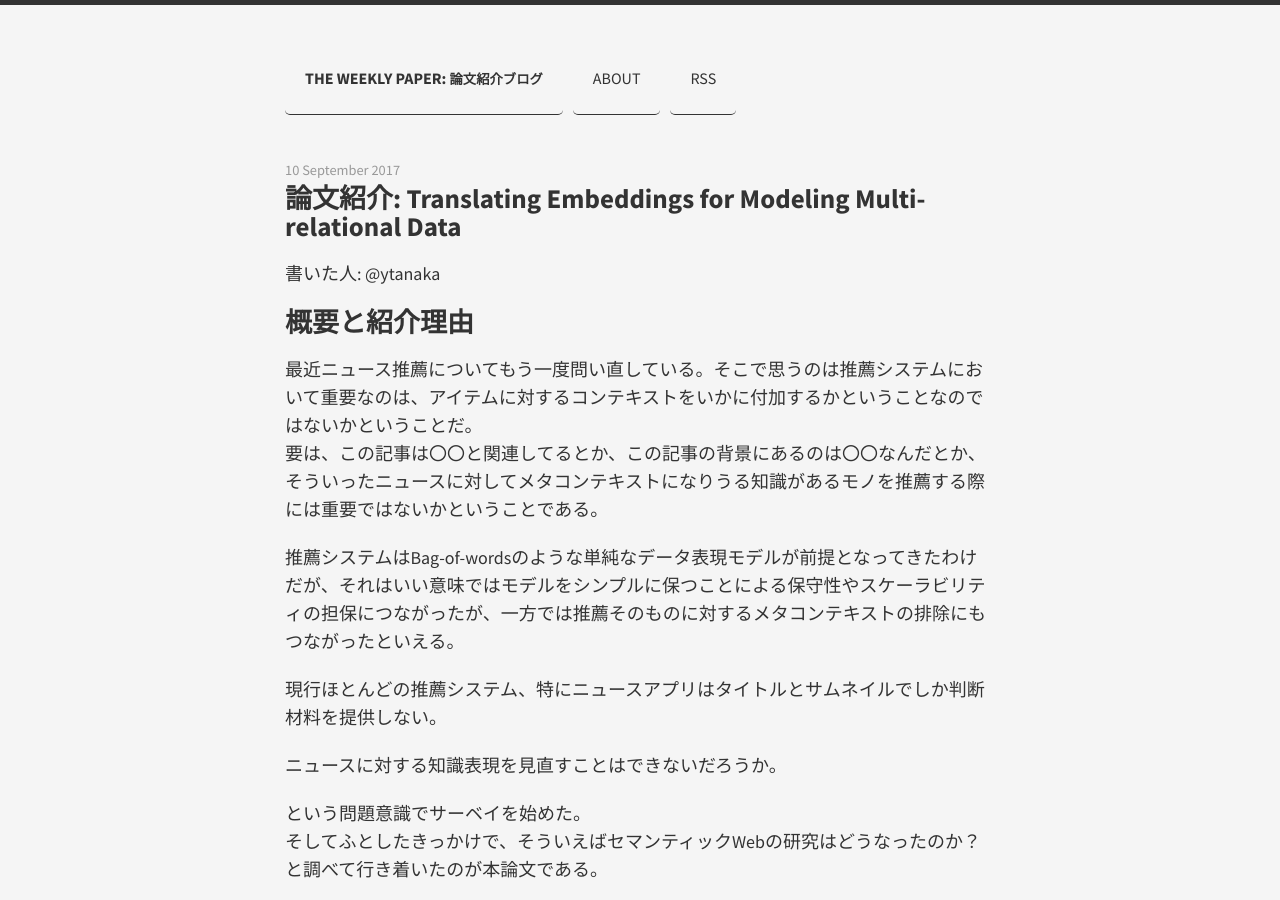
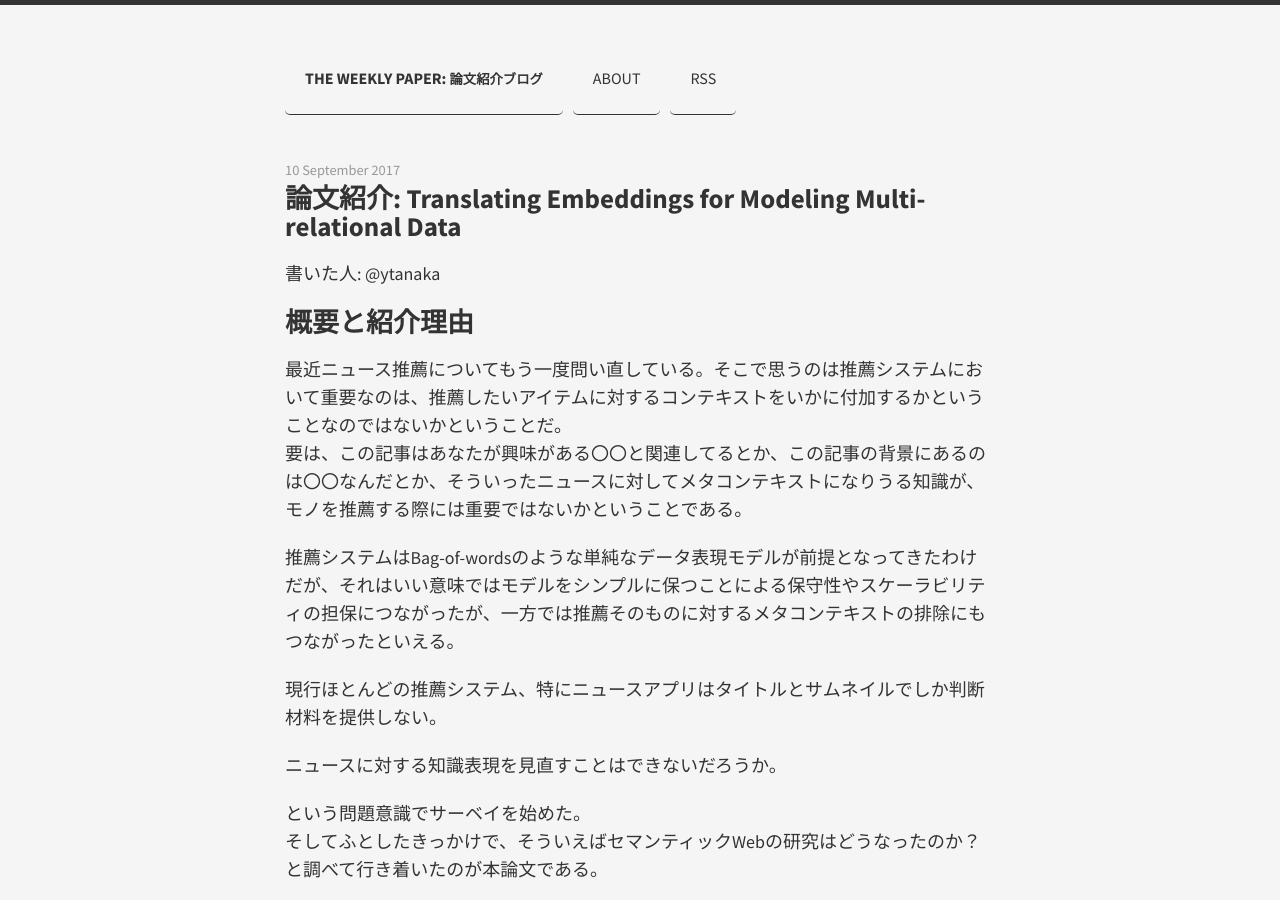
Before and after one commit to the-weekly-paper/the-weekly-paper.github.io, a Jekyll site: the page built from _posts/2017-09-05-Translating Embeddings for Modeling Multi-relational Data.md, in a window 1280 px wide and 900 px high. Built offline with Jekyll 4.4.1, drawn with Linux system fonts in a browser that asks for light colours; some of the changed text lies outside the part shown.

Commit message:
update and some fix

```diff
--- a/_posts/2017-09-05-Translating Embeddings for Modeling Multi-relational Data.md
+++ b/_posts/2017-09-05-Translating Embeddings for Modeling Multi-relational Data.md
@@ -8,8 +8,8 @@ categories: jekyll update
 書いた人: @ytanaka
 
 ## 概要と紹介理由
-最近ニュース推薦についてもう一度問い直している。そこで思うのは推薦システムにおいて重要なのは、アイテムに対するコンテキストをいかに付加するかということなのではないかということだ。
-要は、この記事は〇〇と関連してるとか、この記事の背景にあるのは〇〇なんだとか、そういったニュースに対してメタコンテキストになりうる知識があるモノを推薦する際には重要ではないかということである。
+最近ニュース推薦についてもう一度問い直している。そこで思うのは推薦システムにおいて重要なのは、推薦したいアイテムに対するコンテキストをいかに付加するかということなのではないかということだ。
+要は、この記事はあなたが興味がある〇〇と関連してるとか、この記事の背景にあるのは〇〇なんだとか、そういったニュースに対してメタコンテキストになりうる知識が、モノを推薦する際には重要ではないかということである。
 
 推薦システムはBag-of-wordsのような単純なデータ表現モデルが前提となってきたわけだが、それはいい意味ではモデルをシンプルに保つことによる保守性やスケーラビリティの担保につながったが、一方では推薦そのものに対するメタコンテキストの排除にもつながったといえる。
 
@@ -80,9 +80,9 @@ RDFはWeb上のリソースを表現する形式であり、トリプルとい
 
 
 ## 所感
-TransEは1対Nや多対多となる関係の学習ができないという弱点があるが、これまでTransMやTransHといった拡張が提案されておりこの問題は克服されている。
+TransEは1対Nや多対多となる関係の学習ができないという弱点があるが、これまでTransMやTransHといった拡張が提案されておりこの問題は克服されているらしい。
 
-TransEはシンプルな形式で精度も良好のためベースラインとしての位置付けとのことだが、個人的にはシンプルゆえの実装コストの低さと別分野への応用の可能性を評価したい。
+KnowledgeBaseの研究におけるTransEはシンプルな形式で精度も良好のためベースラインとしての位置付けとのことだが、個人的にはシンプルゆえの実装コストの低さと別分野への応用の可能性に注目したい。
 
 推薦アイテムに対しての説明性(Explanation)を高めるという研究は以前から行われてきており、それが推薦の効用を高めるという結果は知られているわけだが、メタコンテキストを付加するためにこの論文で提案されているような手法を用いるというのが面白いのではないかなと思っている。
 
```
Also changed, not shown: other parts of _posts/2017-09-05-Translating Embeddings for Modeling Multi-relational Data.md (+1 -1 lines).
